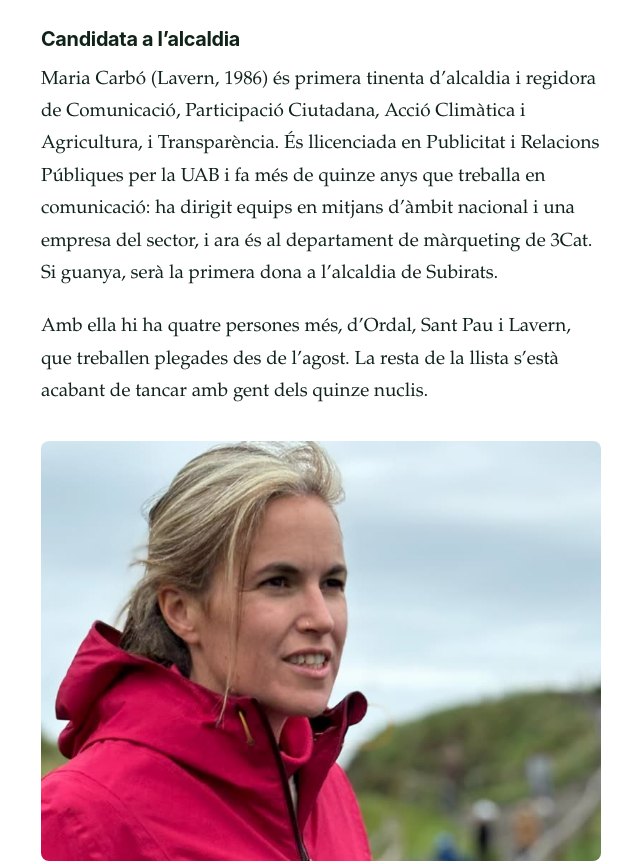
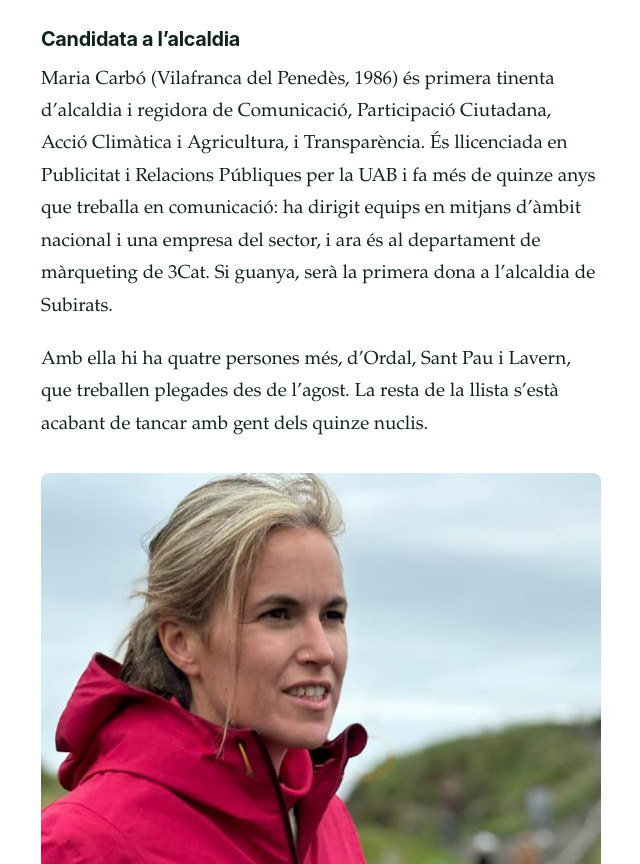
Before and after one commit to jsalvia/subirats-web, a plain HTML site: page qui-som.html in a window 1280 px wide. Shown: the part 2015-2879 px from the top of the page, without its empty margins (319-959 px from the left). Drawn offline with Linux system fonts and the light colour scheme.

Commit message:
Qui som: Maria Carbó va néixer a Vilafranca del Penedès, no a Lavern

```diff
--- a/qui-som.html
+++ b/qui-som.html
@@ -114,7 +114,7 @@
   <div class="prosa">
     <h2>Candidata a l’alcaldia</h2>
     <p>
-      Maria Carbó (Lavern, 1986) és primera tinenta d’alcaldia i regidora de
+      Maria Carbó (Vilafranca del Penedès, 1986) és primera tinenta d’alcaldia i regidora de
       Comunicació, Participació Ciutadana, Acció Climàtica i Agricultura, i
       Transparència. És llicenciada en Publicitat i Relacions Públiques per la UAB i
       fa més de quinze anys que treballa en comunicació: ha dirigit equips en mitjans
```
